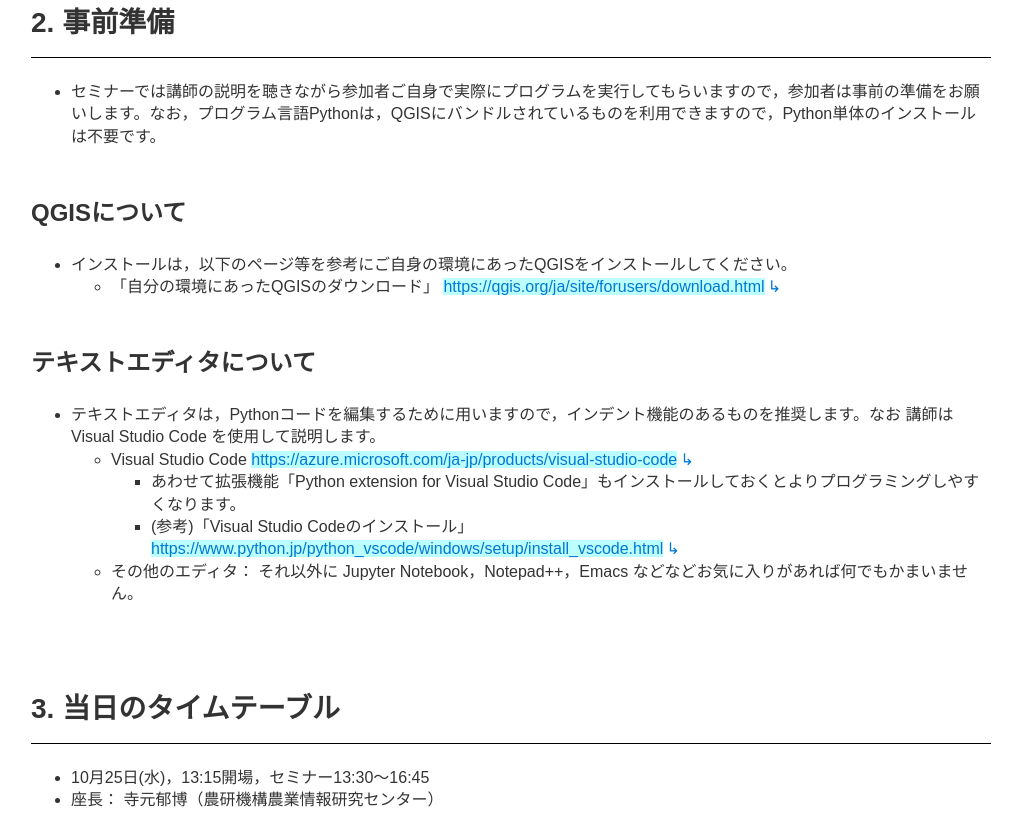
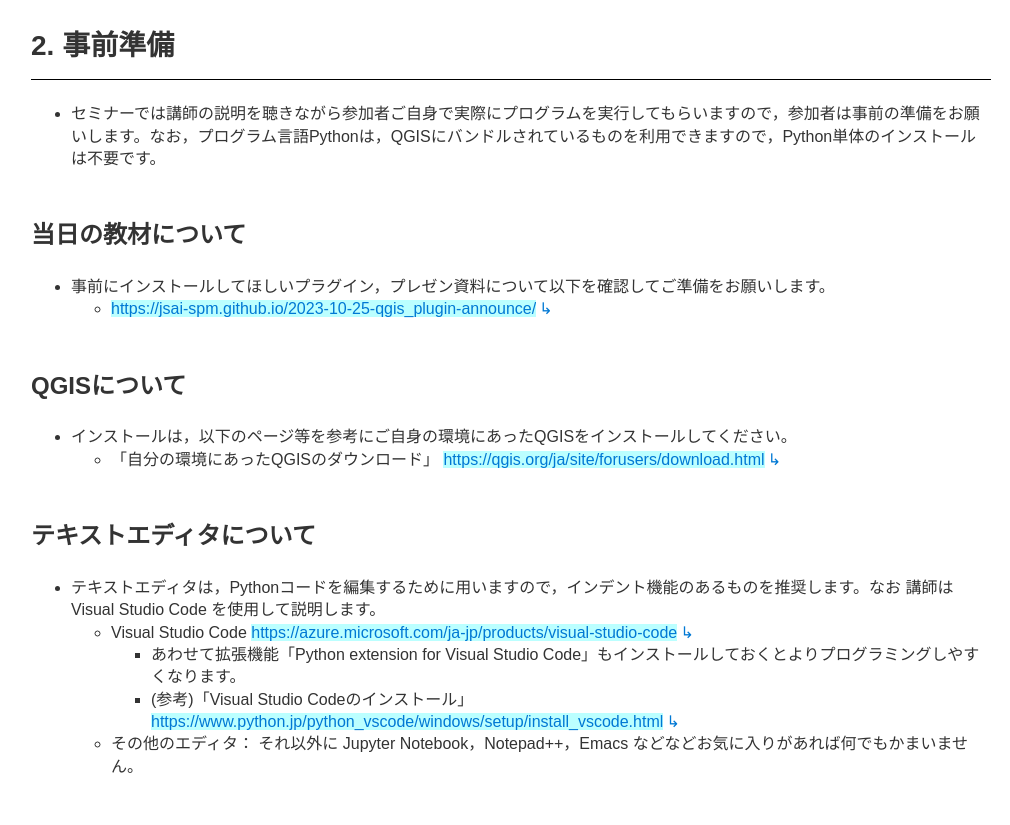
Before and after one commit to jsai-spm/jsai-spm.github.io, a plain HTML site: page 2023-10-25-qgis_plugin.html in a window 1280 px wide. Shown: the part 1631-2456 px from the top of the page, without its empty margins (257-1267 px from the left). Drawn offline with Linux system fonts and the light colour scheme.

Commit message:
Additional materials for the day

```diff
--- a/2023-10-25-qgis_plugin.html
+++ b/2023-10-25-qgis_plugin.html
@@ -3,7 +3,7 @@
 "http://www.w3.org/TR/xhtml1/DTD/xhtml1-strict.dtd">
 <html xmlns="http://www.w3.org/1999/xhtml" lang="ja" xml:lang="ja">
 <head>
-<!-- 2023-09-29 金 10:54 -->
+<!-- 2023-10-23 月 09:23 -->
 <meta http-equiv="Content-Type" content="text/html;charset=utf-8" />
 <meta name="viewport" content="width=device-width, initial-scale=1" />
 <title>QGISとPythonによるGISプラグイン実践的開発セミナー</title>
@@ -30,6 +30,7 @@
 </li>
 <li><a href="#preparation">2. 事前準備</a>
 <ul>
+<li><a href="#teaching-materials">当日の教材について</a></li>
 <li><a href="#qgis">QGISについて</a></li>
 <li><a href="#text-editor">テキストエディタについて</a></li>
 </ul>
@@ -52,6 +53,7 @@
 <h2 id="news">新着情報/お知らせ</h2>
 <div class="outline-text-2" id="text-news">
 <ul class="org-ul">
+<li><a href="#teaching-materials">セミナー当日の教材</a>を公開しました。(2023-10-23(Mon))</li>
 <li>セミナーの申し込み受付を開始しました。 <i>参加申し込みの期限は10月20日(金)です。</i> (2023-9-28(Thu))</li>
 <li>事前準備などで不明点があれば<a href="#renraku-saki">連絡先</a>のメールアドレスまでお問い合わせください。([at]は@，[dot]は. へ変換してください。)(2023-9-28(Thu))</li>
 </ul>
@@ -152,6 +154,18 @@
 <li>セミナーでは講師の説明を聴きながら参加者ご自身で実際にプログラムを実行してもらいますので，参加者は事前の準備をお願いします。なお，プログラム言語Pythonは，QGISにバンドルされているものを利用できますので，Python単体のインストールは不要です。</li>
 </ul>
 </div>
+<div id="outline-container-teaching-materials" class="outline-3">
+<h3 id="teaching-materials">当日の教材について</h3>
+<div class="outline-text-3" id="text-teaching-materials">
+<ul class="org-ul">
+<li>事前にインストールしてほしいプラグイン，プレゼン資料について以下を確認してご準備をお願いします。
+<ul class="org-ul">
+<li><a href="https://jsai-spm.github.io/2023-10-25-qgis_plugin-announce/">https://jsai-spm.github.io/2023-10-25-qgis_plugin-announce/</a></li>
+</ul></li>
+</ul>
+</div>
+</div>
+
 <div id="outline-container-qgis" class="outline-3">
 <h3 id="qgis">QGISについて</h3>
 <div class="outline-text-3" id="text-qgis">
@@ -344,7 +358,7 @@
 </div>
 <div id="postamble" class="status">
 <p class="author">&#33879;&#32773;: JSAI 生産・経営情報部会</p>
-<p class="date">Created: 2023-09-29 金 10:54</p>
+<p class="date">Created: 2023-10-23 月 09:23</p>
 </div>
 </body>
 </html>
```
Also changed, not shown: 1 other file.
